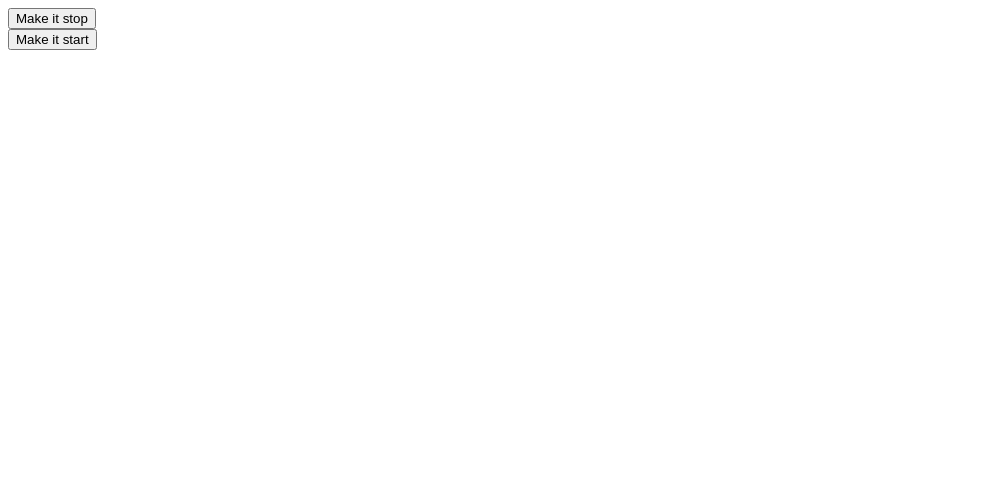
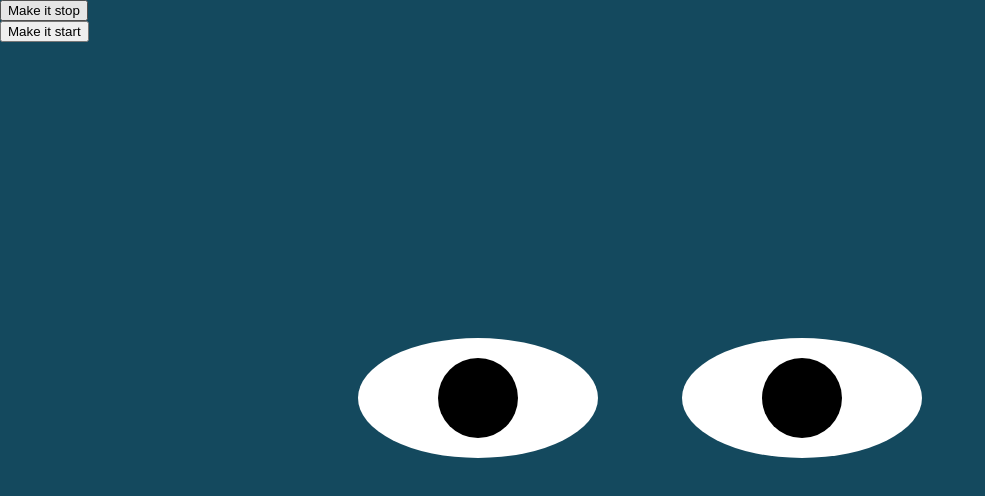
Before and after one commit to Shushu2023/Eye_Movement, a plain HTML site: page index.html in a window 1280 px wide. Shown: the whole page, without its empty margins (0-985 px from the left). Drawn offline with Linux system fonts and the light colour scheme.

Commit message:
Update index.html

```diff
--- a/index.html
+++ b/index.html
@@ -6,7 +6,7 @@
       <meta name="keywords" content="Shaima Nimeri,html, CSS, JavaScript">
       <meta name="author" content="Shaima Nimeri and MIT xPro">
       <meta name="viewport" content="width=device-width, initial-scale=1.0">
-      <link rel="stylesheet" type="text/css" href="./style.css">
+      <link rel="stylesheet" type="text/css" href="./styles.css">
     </head>
     <body>
         <div class="eyes">
```
